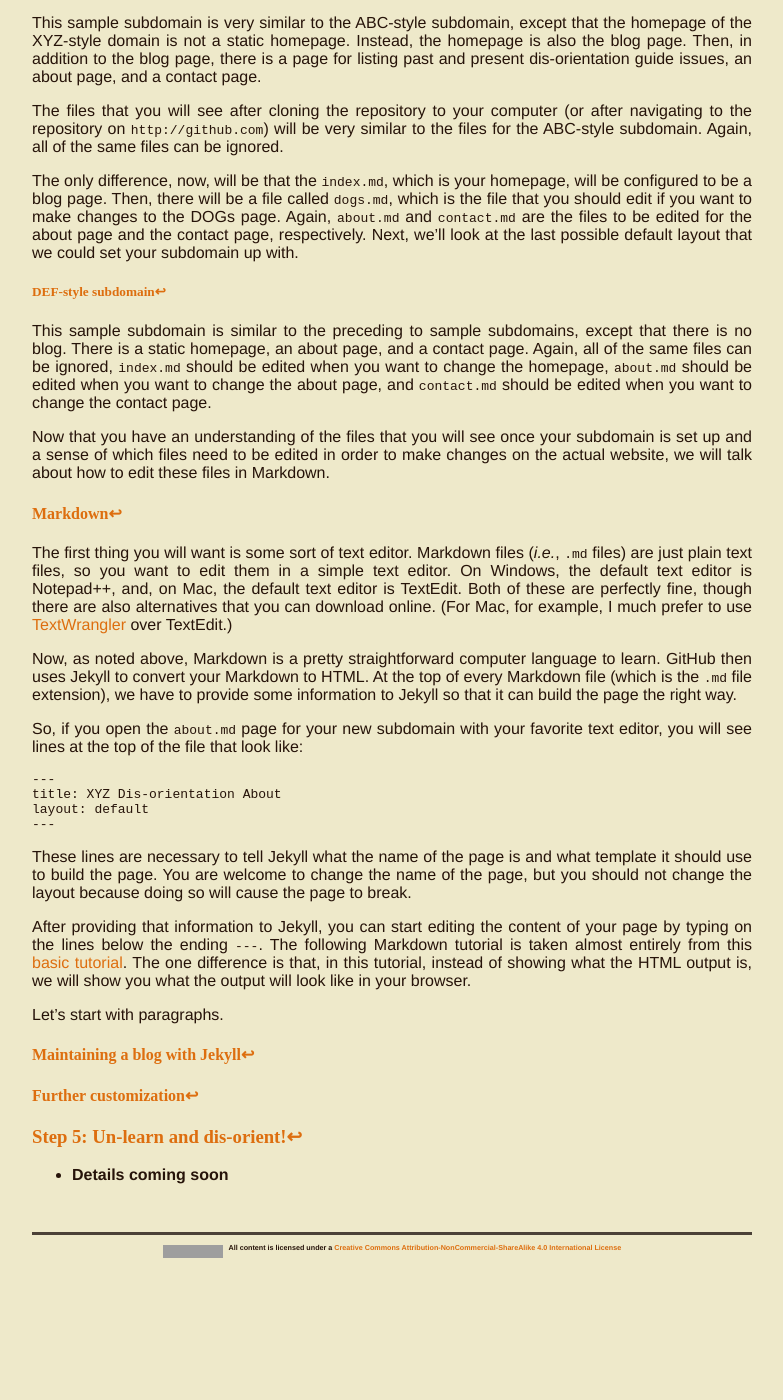
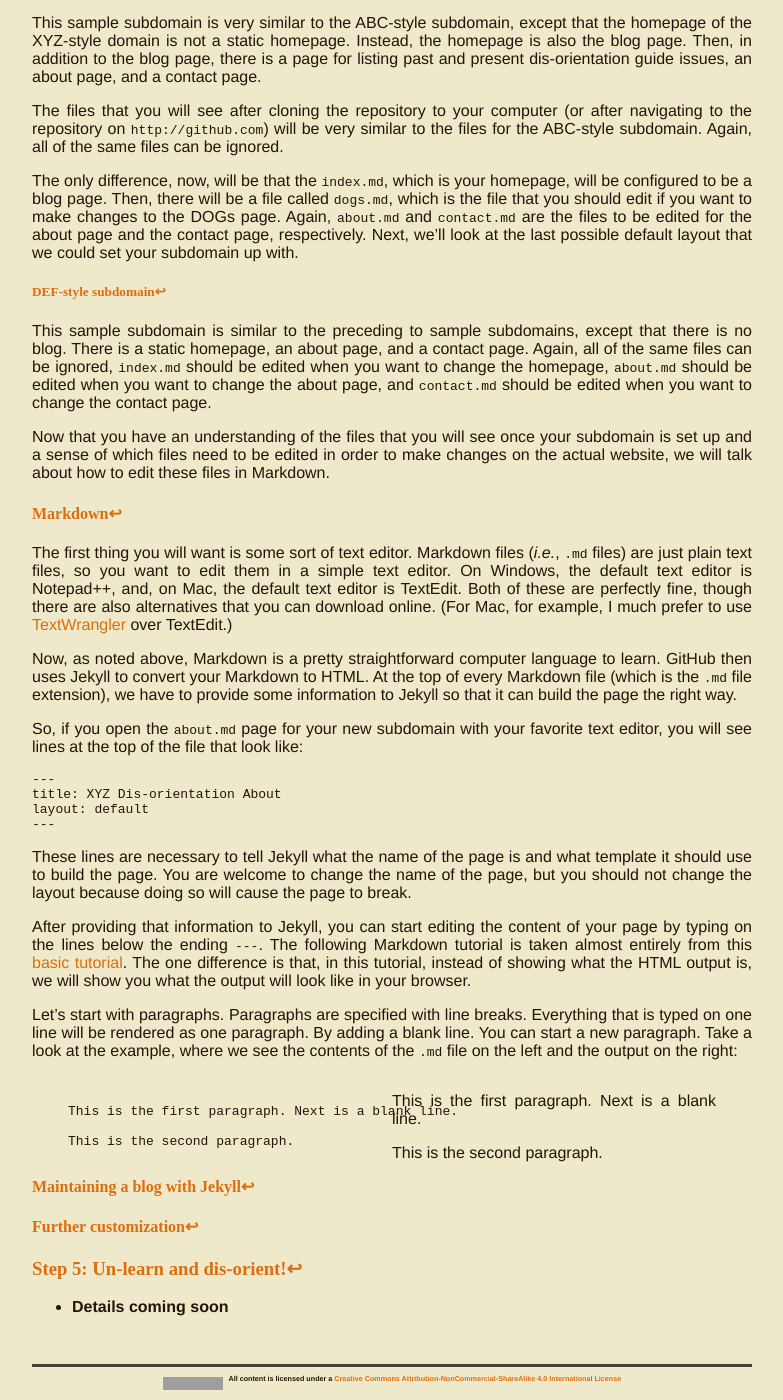
Before and after one commit to dis-orientation/dis-orientation.github.io, a Jekyll site: the page built from involved.md, in a window 1280 px wide and 1400 px high, scrolled down 13776 px. Shown: the whole window, without its empty margins (248-1031 px from the left). Built offline with Jekyll 4.4.1, drawn with Linux system fonts in a browser that asks for light colours; Markdown is read by kramdown in place of the engine named in the settings; before the commit the page ends 15044 px from its top, so only the background shows below that; grey boxes are pictures that could not be loaded.

Commit message:
paragraphs and css styling for md tutorial

```diff
--- a/css/main.css
+++ b/css/main.css
@@ -6,6 +6,8 @@ This CSS sheet is for http://dis-orientation.info
 
 UPDATES AND CHANGELOG:
 ----------------------------------------------------
+- 2014-01-19
+	- Added styling for Markdown tutorial
 - 2013-11-19
 	- Added styling for blogs
 - 2013-11-08
@@ -126,6 +128,22 @@ DIV CONTAINERS AND SOME STYLING THEREOF:
 	font-size: 0.45em;
 }
 
+#markdown-tutorial-wrapper{
+	width:90%;
+	margin: 0 auto;
+	text-align: left;
+}
+
+#markdown-tutorial-code{
+	width: 50%;
+	float: left;
+}
+
+#markdown-tutorial-output{
+	width: 50%;
+	float: right;
+}
+
 /*
 NAVIGATION BAR:
 ----------------------------------------------------
--- a/involved.md
+++ b/involved.md
@@ -330,7 +330,27 @@ These lines are necessary to tell Jekyll what the name of the page is and what t
 
 After providing that information to Jekyll, you can start editing the content of your page by typing on the lines below the ending `---`. The following Markdown tutorial is taken almost entirely from this [basic tutorial](http://daringfireball.net/projects/markdown/basics). The one difference is that, in this tutorial, instead of showing what the HTML output is, we will show you what the output will look like in your browser.
 
-Let's start with paragraphs.
+Let's start with paragraphs. Paragraphs are specified with line breaks. Everything that is typed on one line will be rendered as one paragraph. By adding a blank line. You can start a new paragraph. Take a look at the example, where we see the contents of the `.md` file on the left and the output on the right:
+
+<div id="markdown-tutorial-wrapper">
+
+<div id="markdown-tutorial-code">
+<pre>
+<code>
+This is the first paragraph. Next is a blank line.
+
+This is the second paragraph.
+</code>
+</pre>
+</div>
+
+<div id="markdown-tutorial-output">
+<p>This is the first paragraph. Next is a blank line.</p>
+
+<p>This is the second paragraph.</p>
+</div>
+
+</div>
 
 #### <a id="blog-with-jekyll">Maintaining a blog with Jekyll</a><a href="#toc">↩</a>
 
```
